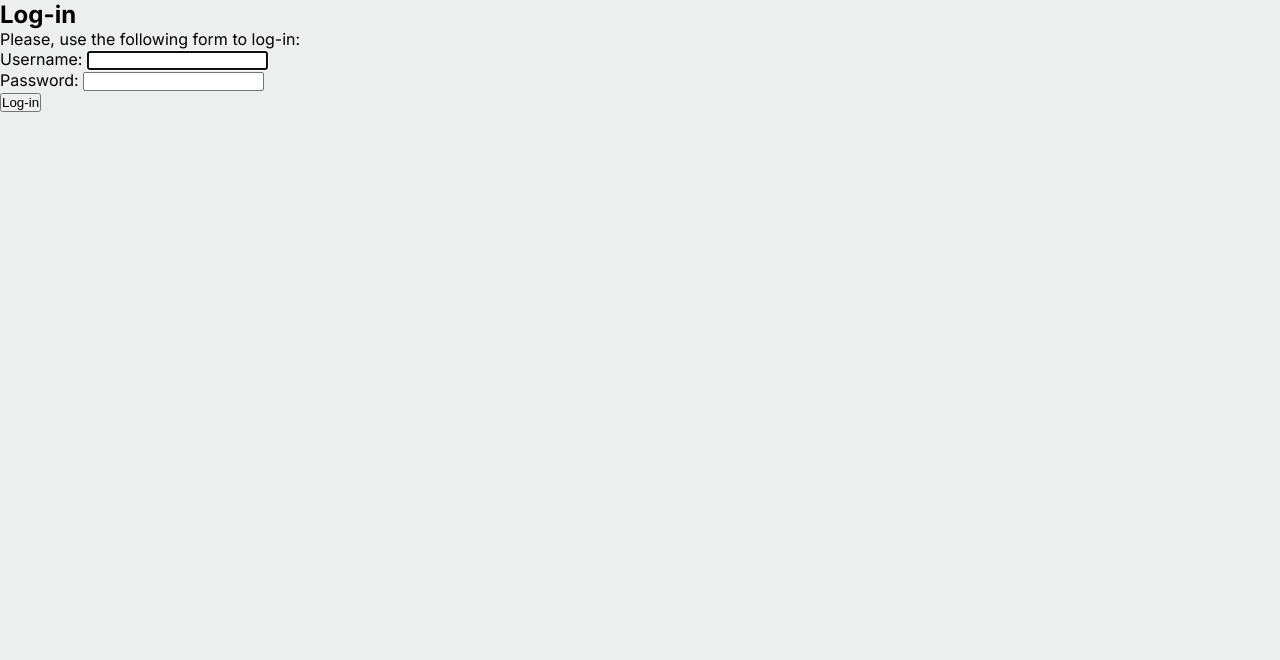
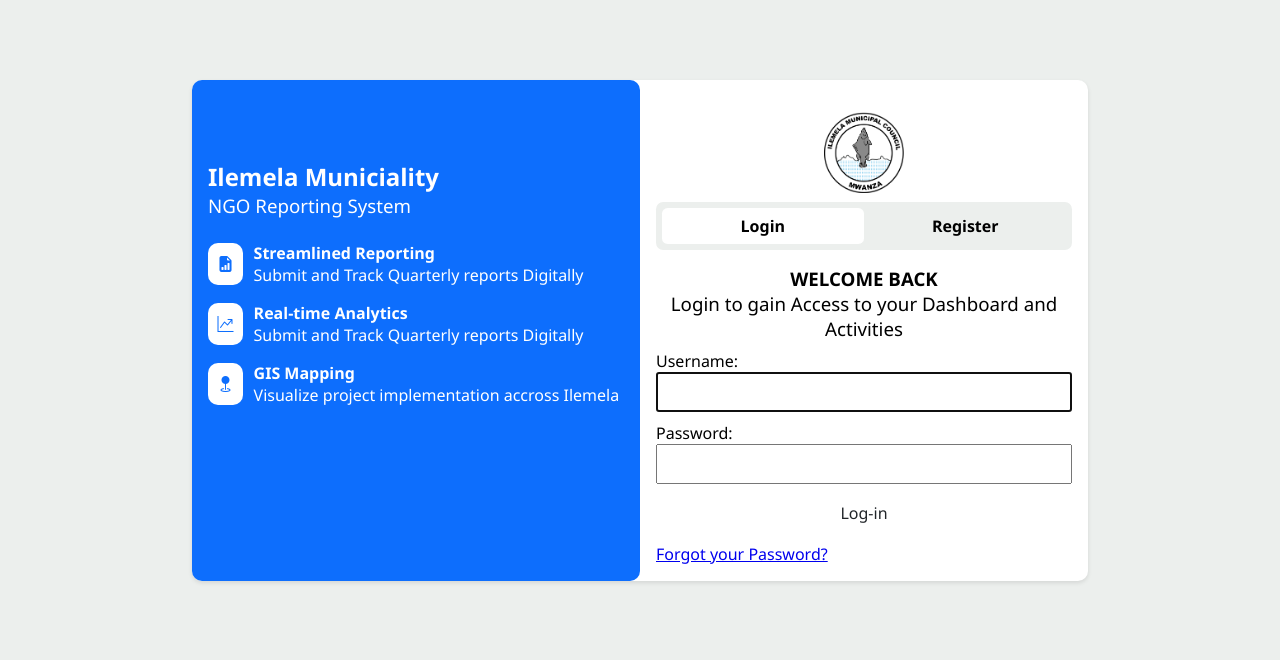
Before and after one commit to Dullah2k/ilemela-ngo, a Django app: page /login/ in a window 1280 px wide. Shown: the top 660 px of the page. Run offline with Django 4.2, Linux system fonts and the light colour scheme.

Commit message:
added styles to the login page

```diff
--- a/ilemela_ngo/settings.py
+++ b/ilemela_ngo/settings.py
@@ -31,13 +31,13 @@ ALLOWED_HOSTS = []
 # Application definition
 
 INSTALLED_APPS = [
+    'user_account.apps.UserAccountConfig',
     'django.contrib.admin',
     'django.contrib.auth',
     'django.contrib.contenttypes',
     'django.contrib.sessions',
     'django.contrib.messages',
     'django.contrib.staticfiles',
-    'user_account.apps.UserAccountConfig',
 ]
 
 MIDDLEWARE = [
@@ -119,8 +119,8 @@ USE_TZ = True
 STATIC_URL = 'static/'
 
 LOGIN_REDIRECT_URL = 'user_account:dashboard'
-LOGIN_URL = 'login'
-LOGOUT_URL = 'logout'
+LOGIN_URL = 'user_account:login'
+LOGOUT_URL = 'user_account:logout'
 
 MEDIA_URL = 'media/'
 MEDIA_ROOT = BASE_DIR / 'media'
--- /dev/null
+++ b/user_account/static/style/components.css
@@ -0,0 +1,65 @@
+.btn {
+  display: inline-block;
+  font-weight: 400;
+  line-height: 1.5;
+  color: #212529;
+  text-align: center;
+  text-decoration: none;
+  vertical-align: middle;
+  cursor: pointer;
+  -webkit-user-select: none;
+  -moz-user-select: none;
+  user-select: none;
+  background-color: transparent;
+  border: 1px solid transparent;
+  padding: 0.375rem 0.75rem;
+  font-size: 1rem;
+  border-radius: 0.25rem;
+  font-family: var(--primary-font);
+}
+
+.btn-brand {
+	background-color: var(--brand-color);
+}
+
+.btn-brand2 {
+	background-color: var(--brand-color2);
+	color: var(--white);
+}
+
+.btn-brand2-outline {
+	color: var(--brand-color2);
+	border: 2px solid var(--brand-color2);
+}
+
+/* ========================== TABLE STYLE ========================== */
+.styled-table {
+  border-collapse: collapse;
+  margin: .6rem;
+  font-size: .9rem;
+  font-family: var(--primary-font);
+  width: 98.5%;
+}
+
+.styled-table thead tr {
+  background-color: var(--brand-color);
+  color: #ffffff;
+  text-align: left;
+}
+
+.styled-table th,
+.styled-table td {
+  padding: 5px 10px;
+}
+
+.styled-table tbody tr {
+  border-bottom: 1px solid #dddddd;
+}
+
+.styled-table tbody tr:nth-of-type(even) {
+  background-color: #f3f3f3;
+}
+
+.styled-table tbody tr:last-of-type {
+  border-bottom: 2px solid var(--brand-color);
+}
--- a/user_account/static/style/root.css
+++ b/user_account/static/style/root.css
@@ -13,7 +13,7 @@ ul li {
 }
 
 :root {
-	--primary-font: "Inter", sans-serif;
+	--primary-font: 'Segoe UI', sans-serif;
 	--gray: #ecefed;
 	--white: white;
 	--black: black;
@@ -28,6 +28,7 @@ ul li {
   --bs-teal: #20c997;
   --bs-cyan: #0dcaf0;
 	--radius: .625rem;
+  --shadow1: 0 2px 4px rgba(0, 0, 0, 0.1);
 }
 
 body {
--- a/user_account/static/style/style.css
+++ b/user_account/static/style/style.css
@@ -1 +1,2 @@
-@import url(root.css);
+@import url('root.css');
+@import url('components.css');
--- a/user_account/templates/registration/login.html
+++ b/user_account/templates/registration/login.html
@@ -1,16 +1,47 @@
-{% extends 'user_account/base.html' %}
+{% extends 'user_account/auth_base.html' %}
 {% block title %} Login {% endblock %}
 
 {% block content %}
+
+<style>
+ .login .header {
+  text-align: center;
+ }
+
+ .login .header h3 {
+  font-weight: 300;
+ }
+
+ .login form {
+  margin: .6rem 0 .6rem 0;
+ }
+
+ .login form p {
+  margin: .6rem 0;
+ }
+
+ .login form label, input {
+  display: block;
+  width: 100%;
+  font-family: var(--primary-font);
+ }
+
+ .login form input {
+  height: 2.5rem;
+ }
+</style>
+
 <section class="login">
-    <h1>Log-in</h1>
+  <div class="header">
+    <h1>WELCOME BACK</h1>
+    <h3>Login to gain Access to your Dashboard and Activities</h3>
+  </div>
+
   {% if form.errors %}
     <p>
       Your username and password didn't match.
       Please try again.
     </p>
-    {% else %}
-      <p>Please, use the following form to log-in:</p>
   {% endif %}
 
   <div class="login-form">
@@ -18,8 +49,10 @@
       {{ form.as_p }}
       {% csrf_token %}
       <input type="hidden" name="next" value="{{ next }}" />
-        <p><input type="submit" value="Log-in"></p>
+      <p><input type="submit" value="Log-in" class="btn btn-brand"></p>
     </form>
+
+    <a href="#">Forgot your Password?</a>
   </div>
 </section>
 {% endblock %}
--- /dev/null
+++ b/user_account/templates/user_account/auth_base.html
@@ -0,0 +1,145 @@
+{% load static %}
+<!DOCTYPE html>
+<html lang="en">
+  <head>
+    <meta charset="UTF-8">
+    <meta name="viewport" content="width=device-width, initial-scale=1.0">
+    <link rel="stylesheet" href="{% static 'style/style.css' %}">
+    <link rel="stylesheet" href="https://cdnjs.cloudflare.com/ajax/libs/bootstrap-icons/1.11.1/font/bootstrap-icons.min.css">
+
+    <title>{% block title %} {% endblock %}</title>
+  </head>
+
+  <style>
+    .auth-container {
+      background-color: var(--white);
+      width: 70%;
+      margin: 5rem auto;
+      border-radius: var(--radius);
+      display: grid;
+      grid-template-columns: repeat(2, 1fr);
+      align-items: center;
+      box-shadow: var(--shadow1);
+    }
+
+    .hero-text{
+      background-color: var(--bs-blue);
+      padding: 5rem 1rem;
+      color: var(--white);
+      height: 100%;
+      border-radius: var(--radius);
+    }
+
+    .hero-text h3 {
+      font-weight: 300;
+    }
+
+    .features {
+      margin-top: 1.5rem;
+    }
+
+    .feature {
+      display: flex;
+      align-items: center;
+      gap: .65rem;
+      margin: 1rem 0;
+    }
+
+    .feature .icon {
+      color: var(--bs-blue);
+      background-color: var(--white);
+      padding: .6rem;
+      border-radius: var(--radius);
+    }
+
+    .auth {
+      margin: 1rem;
+    }
+
+    .auth .logo img{
+      width: 5rem;
+      height: auto;
+      margin: auto;
+    }
+
+    .auth .logo-nav {
+      text-align: center;
+      margin: 1rem 0;
+    }
+
+    .auth .logo-nav .nav {
+      background-color: var(--gray);
+      margin: .6rem 0 0 0;
+      padding: .35rem;
+      display: flex;
+      align-items: center;
+      border-radius: .45rem;
+    }
+
+    .auth .logo-nav .nav a {
+      display: block;
+      width: 100%;
+      text-decoration: none;
+      color: var(--black);
+      padding: .45rem;
+      border-radius: .35rem;
+      font-weight: 600;
+    }
+
+    .nav .active-link {
+      background-color: var(--white);
+    }
+
+  </style>
+
+  <body>
+    <section class="main-content">
+      <div class="auth-container">
+        <div class="hero-text">
+          <h1>Ilemela Municiality</h1>
+          <h3>NGO Reporting System</h3>
+
+          <div class="features">
+            <div class="feature">
+              <div class="icon"> <i class="bi bi-file-earmark-bar-graph-fill"></i> </div>
+              <div class="text">
+                <h4>Streamlined Reporting</h4>
+                <p>Submit and Track Quarterly reports Digitally</p>
+              </div>
+            </div>
+
+            <div class="feature">
+              <div class="icon"> <i class="bi bi-graph-up-arrow"></i> </div>
+              <div class="text">
+                <h4>Real-time Analytics</h4>
+                <p>Submit and Track Quarterly reports Digitally</p>
+              </div>
+            </div>
+
+            <div class="feature">
+              <div class="icon"> <i class="bi bi-geo-fill"></i> </div>
+              <div class="text">
+                <h4>GIS Mapping</h4>
+                <p>Visualize project implementation accross Ilemela</p>
+              </div>
+            </div>
+          </div>
+        </div>
+
+        <div class="auth">
+          <div class="logo-nav">
+            <div class="logo">
+              <img src="{% static 'images/ILEMELA 1.png' %}" alt="Ilemela Municipal Logo">
+            </div>
+
+            <div class="nav">
+              <a href="{% url 'user_account:login' %}" class="active-link">Login</a>
+              <a href="{% url 'user_account:register' %}">Register</a>
+            </div>
+          </div>
+          {% block content %} {% endblock %}
+        </div>
+      </div>
+    </section>
+  </body>
+</html>
--- a/user_account/templates/user_account/dashboard.html
+++ b/user_account/templates/user_account/dashboard.html
@@ -4,4 +4,6 @@
 {% block content %}
   <h1>Dashboard</h1>
   <p>Welcome to your dashboard.</p>
+
+  <a href="{% url 'user_account:logout' %}">Log out</a>
 {% endblock %}
```
Also changed, not shown: db.sqlite3, user_account/static/images/ILEMELA 1.png (added). Lines whose indentation alone changed are shown as unchanged.
